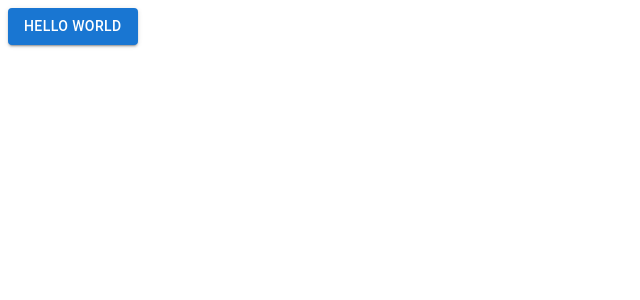
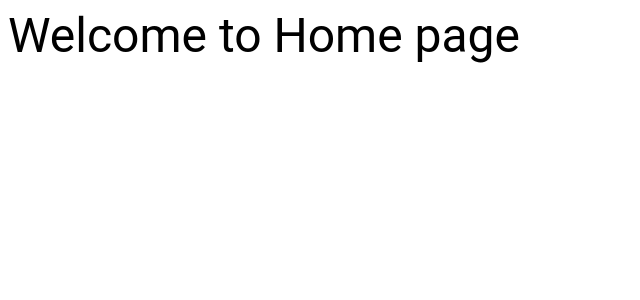
Before and after one commit to stente3/DailyDriveDiary, a React (Vite) app: page / in a window 1280 px wide. Shown: the top 300 px of the page, without its empty margins (0-640 px from the left). Built offline with nearby package versions, Linux system fonts and the light colour scheme.

Commit message:
Se agregó el código necesario para poder utilizar diferentes rutas en la página web
Se descargo el paquete de react router que permite agregar las diferentes rutas del proyecto
Junto a este se agregaron las 3 rutas principales que contendra el proyecto con código de ejemplo

```diff
--- a/package.json
+++ b/package.json
@@ -14,7 +14,8 @@
     "@emotion/styled": "^11.11.0",
     "@mui/material": "^5.14.13",
     "react": "^18.2.0",
-    "react-dom": "^18.2.0"
+    "react-dom": "^18.2.0",
+    "react-router-dom": "^6.17.0"
   },
   "devDependencies": {
     "@types/react": "^18.2.15",
--- /dev/null
+++ b/src/App.jsx
@@ -0,0 +1,22 @@
+import React from 'react';
+import { BrowserRouter, Route, Routes } from "react-router-dom";
+
+import { Advices } from './pages/Advices';
+import { Login } from './pages/Login';
+import { Home } from './pages/Home';
+
+const App = () => {
+  return (
+    <>
+      <BrowserRouter>
+        <Routes>
+          <Route path="/login" element={<Login />} />
+          <Route path="/" element={<Home />} />
+          <Route path="/advices" element={<Advices />} />
+        </Routes>
+      </BrowserRouter>
+    </>
+  )
+}
+
+export { App }
--- a/src/main.jsx
+++ b/src/main.jsx
@@ -1,9 +1,9 @@
 import React from 'react'
 import ReactDOM from 'react-dom/client'
-import { Home } from './pages/Home'
+import { App } from './App'
 
 ReactDOM.createRoot(document.getElementById('root')).render(
   <React.StrictMode>
-    <Home />
+    <App />
   </React.StrictMode >,
 )
--- /dev/null
+++ b/src/pages/Advices/index.jsx
@@ -0,0 +1,9 @@
+const Advices = () => {
+  return (
+    <>
+      <h1>Welcome to Advices page</h1>
+    </>
+  )
+}
+
+export { Advices }
--- a/src/pages/Home/index.jsx
+++ b/src/pages/Home/index.jsx
@@ -1,9 +1,14 @@
-import Button from '@mui/material/Button'
+import { Typography } from '@mui/material';
+
+
 
 const Home = () => {
   return (
     <>
-      <Button variant='contained'>Hello world</Button>
+      <Typography variant="h3">
+        Welcome to Home page
+      </Typography>
+
     </>
   )
 }
--- /dev/null
+++ b/src/pages/Login/index.jsx
@@ -0,0 +1,9 @@
+const Login = () => {
+  return (
+    <>
+      <h1>Welcome to Login page</h1>
+    </>
+  )
+}
+
+export { Login }
```
Also changed, not shown: 1 other file (tests, documents, lock files or other folders).
